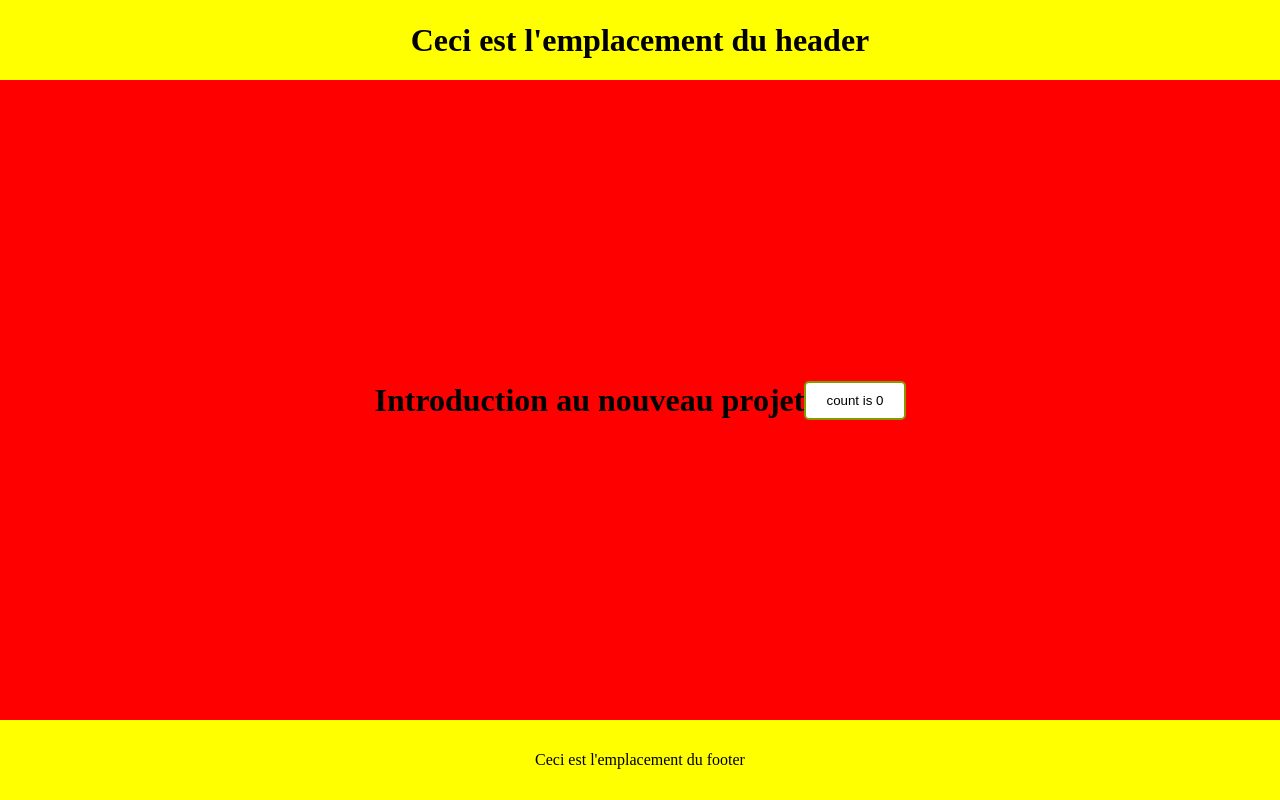
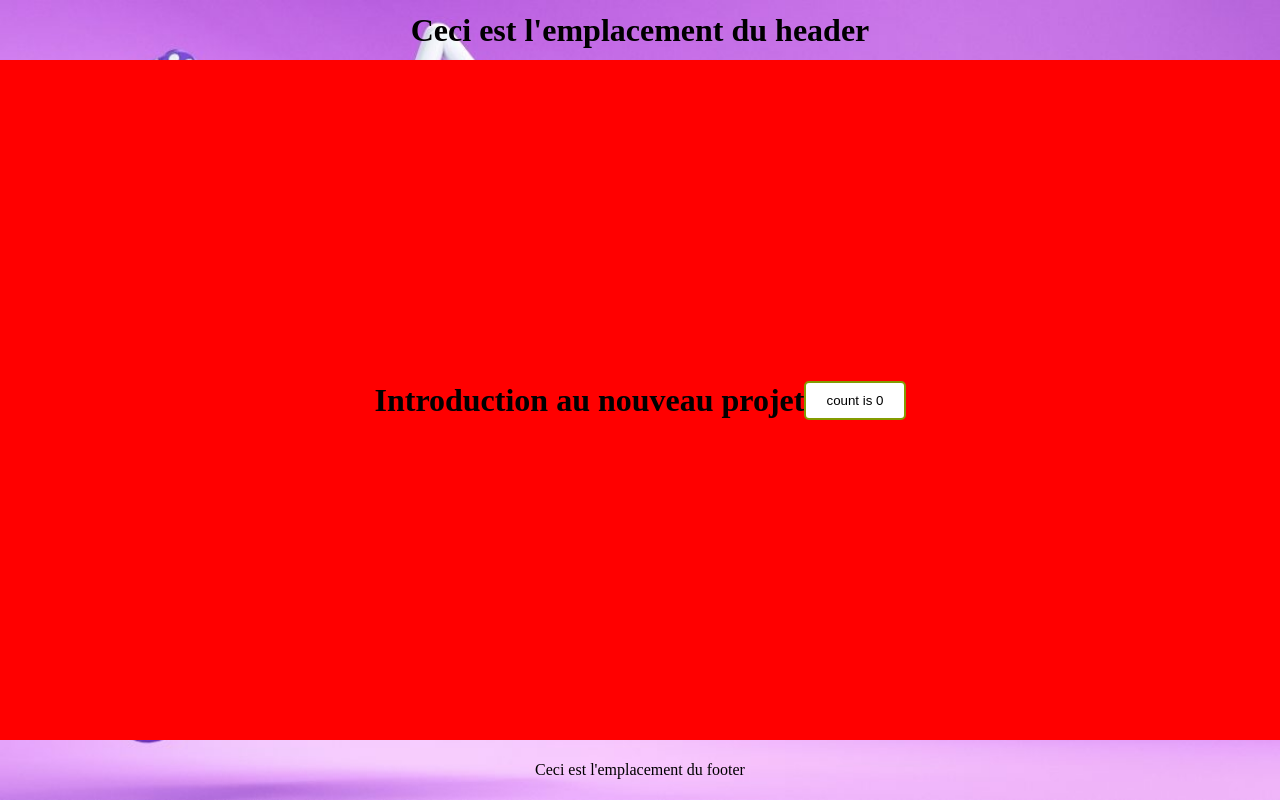
Before and after one commit to MathisPastreNelson/make-me-fluffy, a React (Vite) app: page / in a window 1280 px wide. Built offline with nearby package versions, Linux system fonts and the light colour scheme.

Commit message:
add background position header footer

```diff
--- a/src/css/footer.scss
+++ b/src/css/footer.scss
@@ -1,8 +1,12 @@
 footer {
   background-color: yellow;
   width: 100vw;
-  height: 10vh;
+  height: 7.5vh;
   display: flex;
   justify-content: center;
   align-items: center;
+  background-image: url("../assets/1627253205dix-ans-twitch-1200x625.jpeg");
+  background-size: cover;
+  background-repeat: no-repeat;
+  background-position-y: bottom;
 }
--- a/src/css/header.scss
+++ b/src/css/header.scss
@@ -1,8 +1,10 @@
 header {
-  background-color: yellow;
   width: 100vw;
-  height: 10vh;
+  height: 7.5vh;
   display: flex;
   justify-content: center;
   align-items: center;
+  background-image: url("../assets/1627253205dix-ans-twitch-1200x625.jpeg");
+  background-size: cover;
+  background-repeat: no-repeat;
 }
--- a/src/css/homeBody.scss
+++ b/src/css/homeBody.scss
@@ -1,7 +1,7 @@
 .homeContainer {
   background-color: red;
   width: 100vw;
-  height: 80vh;
+  height: 85vh;
   display: flex;
   justify-content: center;
   align-items: center;
```
Also changed, not shown: src/assets/1627253205dix-ans-twitch-1200x625.jpeg (added).
